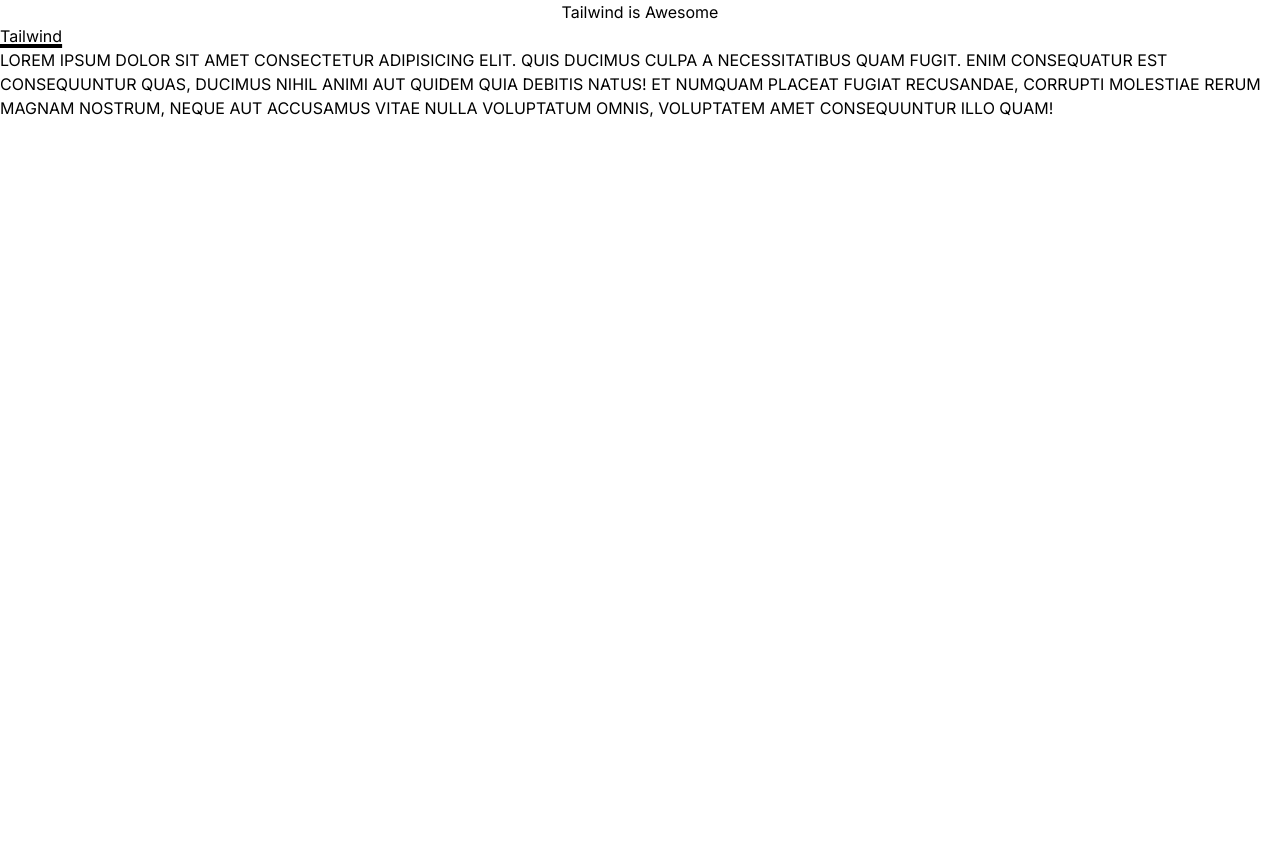
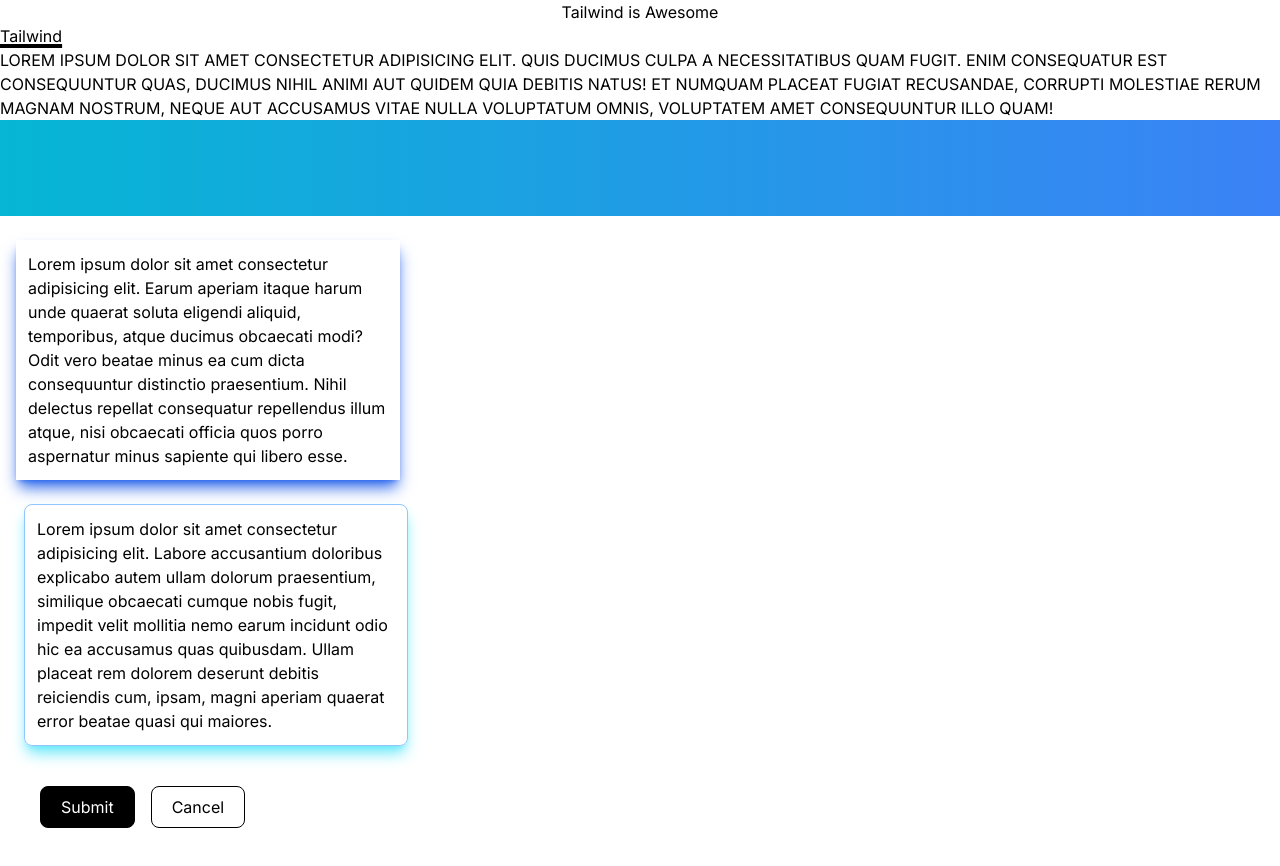
Before and after one commit to UsamaBhakrani/tailwind-nextjs-ts, a Next.js app: page / in a window 1280 px wide. Shown: the part 1920-2786 px from the top of the page. Before the commit the page ends 2040 px from the top, so only its background shows below. Built offline with nearby package versions, Linux system fonts and the light colour scheme.

Commit message:
hover states

```diff
--- a/src/app/page.tsx
+++ b/src/app/page.tsx
@@ -71,6 +71,31 @@
           consequuntur illo quam!
         </p>
       </article>
+      <div className="h-24 bg-gradient-to-r from-cyan-500 to-blue-500"></div>
+      <div className="w-96 mt-6 ml-4 p-3 shadow-lg shadow-blue-600">
+        Lorem ipsum dolor sit amet consectetur adipisicing elit. Earum aperiam
+        itaque harum unde quaerat soluta eligendi aliquid, temporibus, atque
+        ducimus obcaecati modi? Odit vero beatae minus ea cum dicta consequuntur
+        distinctio praesentium. Nihil delectus repellat consequatur repellendus
+        illum atque, nisi obcaecati officia quos porro aspernatur minus sapiente
+        qui libero esse.
+      </div>
+      <div className="w-96 border m-6 p-3 border-blue-300 shadow-lg shadow-cyan-300 rounded-lg hover:shadow-purple-500 ">
+        Lorem ipsum dolor sit amet consectetur adipisicing elit. Labore
+        accusantium doloribus explicabo autem ullam dolorum praesentium,
+        similique obcaecati cumque nobis fugit, impedit velit mollitia nemo
+        earum incidunt odio hic ea accusamus quas quibusdam. Ullam placeat rem
+        dolorem deserunt debitis reiciendis cum, ipsam, magni aperiam quaerat
+        error beatae quasi qui maiores.
+      </div>
+      <div className="m-10">
+        <button className="bg-black text-white border hover:bg-teal-600 border-black py-2 px-5 rounded-lg">
+          Submit
+        </button>
+        <button className="mx-4 border border-black hover:bg-red-600 active:bg-yellow-500 text-black py-2 px-5 rounded-lg">
+          Cancel
+        </button>
+      </div>
     </div>
   );
 }
```
